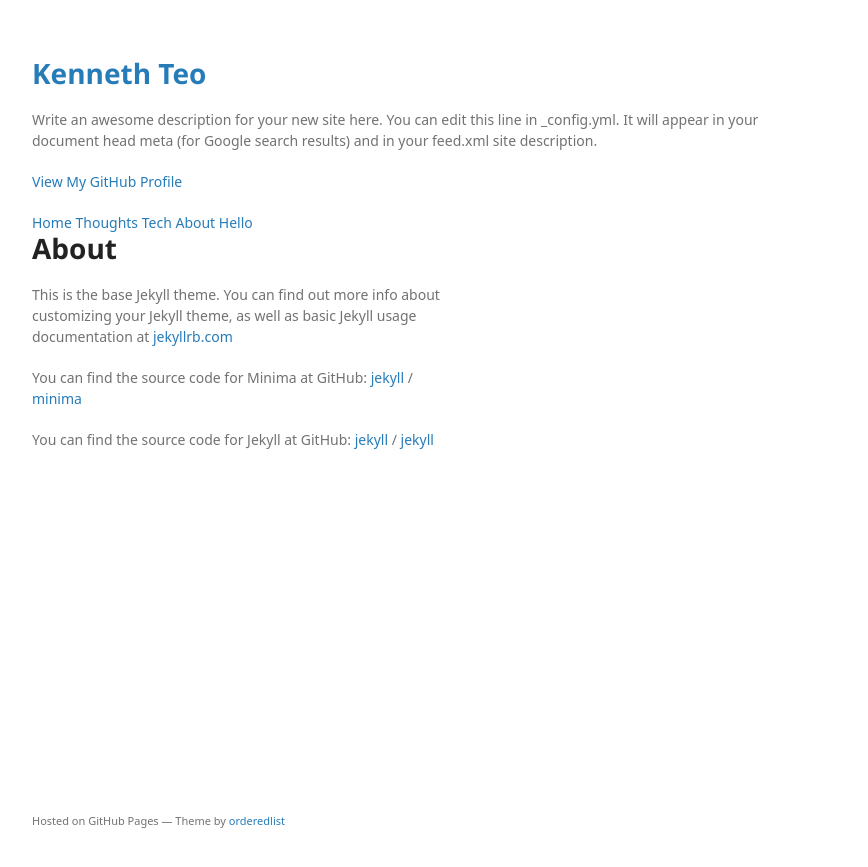
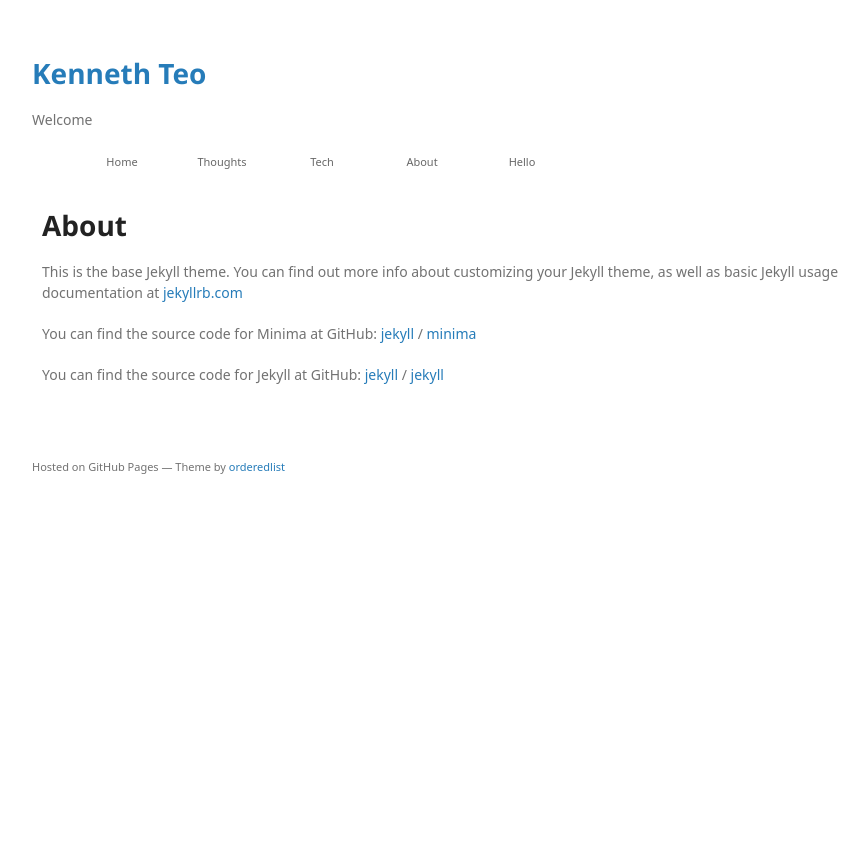
Before and after one commit to kennethteo/kennethteo.github.io, a Jekyll site: the page built from about.markdown, in a window 1280 px wide. Shown: the top 867 px of the page, without its empty margins (178-1046 px from the left). Built offline with Jekyll 4.4.1, drawn with Linux system fonts in a browser that asks for light colours; some web fonts are replaced; a script that is not in the unit is left out.

Commit message:
make nav menu dynamic

```diff
--- a/_config.yml
+++ b/_config.yml
@@ -1,9 +1,7 @@
 title: Kenneth Teo
 email: kenneth.teo@gmail.com
 description: >- # this means to ignore newlines until "baseurl:"
-  Write an awesome description for your new site here. You can edit this
-  line in _config.yml. It will appear in your document head meta (for
-  Google search results) and in your feed.xml site description.
+  Welcome
 baseurl: "" # the subpath of your site, e.g. /blog
 url: "www.kennethteo.com" # the base hostname & protocol for your site, e.g. http://example.com
 #twitter_username: jekyllrb
--- a/_includes/header.html
+++ b/_includes/header.html
@@ -7,19 +7,4 @@
 
     <p>{{ site.description | default: site.github.project_tagline }}</p>
 
-    {% if site.github.is_project_page %}
-    <p class="view"><a href="{{ site.github.repository_url }}">View the Project on GitHub <small>{{ site.github.repository_nwo }}</small></a></p>
-    {% endif %}
-
-    {% if site.github.is_user_page %}
-    <p class="view"><a href="{{ site.github.owner_url }}">View My GitHub Profile</a></p>
-    {% endif %}
-
-    {% if site.show_downloads %}
-    <ul class="downloads">
-      <li><a href="{{ site.github.zip_url }}">Download <strong>ZIP File</strong></a></li>
-      <li><a href="{{ site.github.tar_url }}">Download <strong>TAR Ball</strong></a></li>
-      <li><a href="{{ site.github.repository_url }}">View On <strong>GitHub</strong></a></li>
-    </ul>
-    {% endif %}
   </header>
--- a/_includes/nav_menu.html
+++ b/_includes/nav_menu.html
@@ -1,7 +1,12 @@
+<!-- <h2>{{ site.data.nav_links.nav_list_title }}</h2> -->
 <nav>
-<a href="/">Home</a>
-<a href="/blog/">Thoughts</a>
-<a href="/tech/">Tech</a>
-<a href="/about/">About</a>
-<a href="/hello/">Hello</a>
+   <ul>
+   {% for item in site.data.nav_links.links %}
+        <li><a href="{{ item.url }}">{{ item.title }}</a></li>
+   {% endfor %}
+   </ul>
 </nav>
+
+{% if page.layout == 'home' %}
+<p class="view"><a href="{{ site.github.owner_url }}">View My GitHub Profile</a></p>
+{% endif %}
--- a/_layouts/default.html
+++ b/_layouts/default.html
@@ -1,4 +1,4 @@
 ---
-layout: layout_single_column
+layout: layout_double_column
 ---
 {{content}}
--- a/_sass/_layout.scss
+++ b/_sass/_layout.scss
@@ -1,6 +1,6 @@
 body { background-color: #fff; padding: 50px; font: 14px/1.5 "Noto Sans", "Helvetica Neue", Helvetica, Arial, sans-serif; color: #727272; font-weight: 400; }
 
-header { width: 90%; -webkit-font-smoothing: subpixel-antialiased; }
+header { width: 100%; -webkit-font-smoothing: subpixel-antialiased; }
 
 img { max-width: 100%; }
 
@@ -10,26 +10,50 @@ small { font-size: 11px; }
 
 hr { border: 0; background: #e5e5e5; height: 1px; margin: 0 0 20px; }
 
-footer { width: 270px; float: left; position: fixed; bottom: 50px; -webkit-font-smoothing: subpixel-antialiased; }
+footer { clear: left; width: 100%; -webkit-font-smoothing: subpixel-antialiased; }
 
 
 // Single Column
-header-single-col {
-
+.top-menu-wrapper {
+  width: 100%;
+  text-align: center;
 }
 
-.top-menu-wrapper {
-
+.top-menu-wrapper nav ul {
+  list-style-type: none;
+  display: block;
+  text-align: center;
 }
 
+.top-menu-wrapper nav ul li { float: left;}
+
+.top-menu-wrapper nav li:first-child a { width: 100px; border-radius: 5px 0 0 5px; }
+
+.top-menu-wrapper nav li:last-child a { border-radius: 0 5px 5px 0; }
+
+.top-menu-wrapper nav ul a { line-height: 1; font-size: 11px; color: #676767; display: block; text-align: center; padding-top: 6px; height: 34px; }
+
+.top-menu-wrapper nav ul a:hover, header ul a:focus { color: #675C5C; font-weight: bold; }
+
+.top-menu-wrapper nav ul a:active { background-color: #f0f0f0; }
+
+.top-menu-wrapper nav ul li { border-right: none; width: 100px; }
+
+.top-menu-wrapper nav ul a strong { font-size: 14px; display: block; color: #222; }
+
+
 .main-single-col {
-  float: none; padding-bottom: 50px;
+  width: 100%; padding: 20px 10px 50px 10px;
 }
 
 // Double Column
 .left-menu-wrapper {
+  float: left;
+  width: 50%;
+}
 
-}
+
+
 
 @media print, screen and (max-width: 960px) { div.wrapper { width: auto; margin: 0; }
   header, section, footer { float: none; position: static; width: auto; }
```
Also changed, not shown: _data/nav_links.yaml (added, +12 -0 lines).
